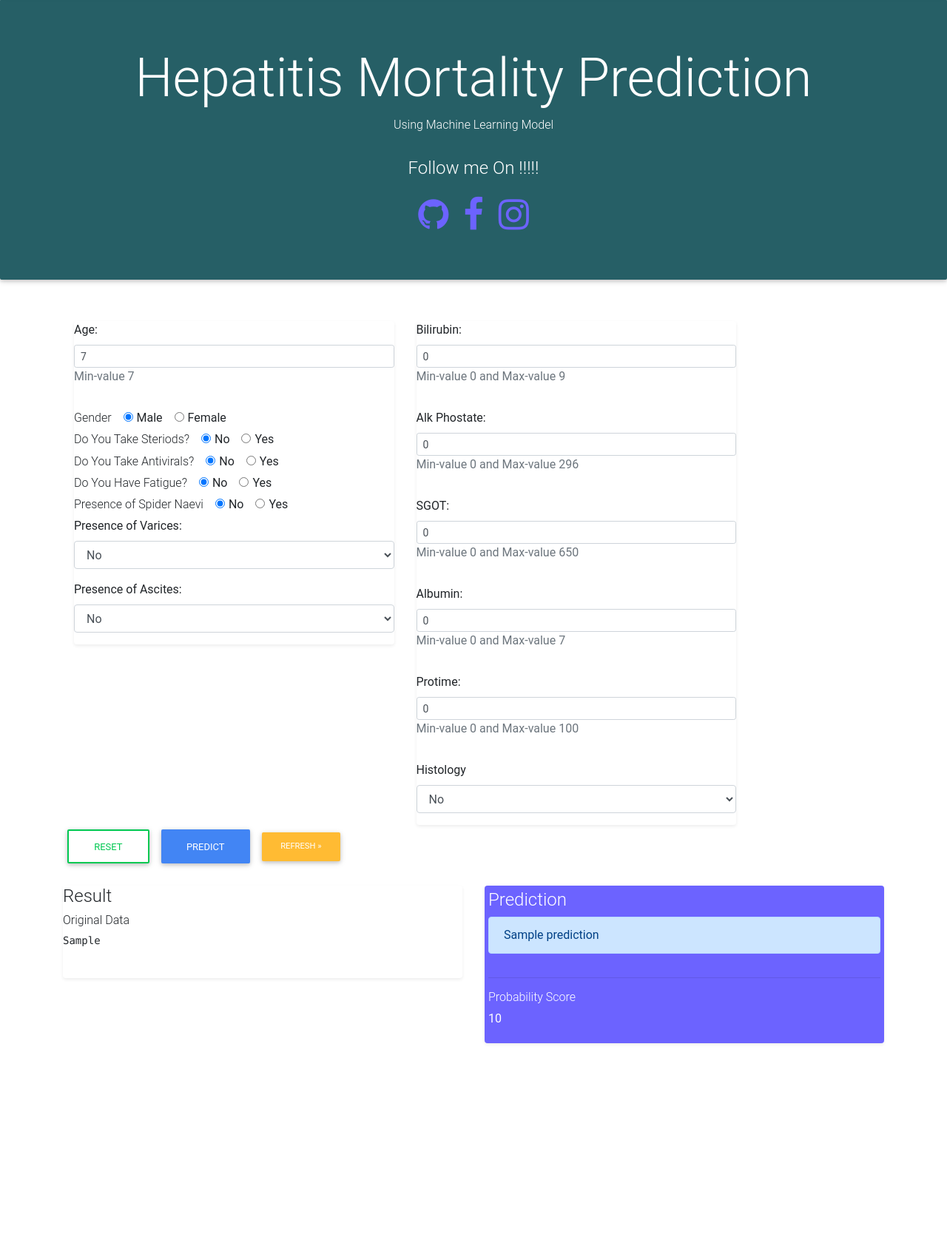
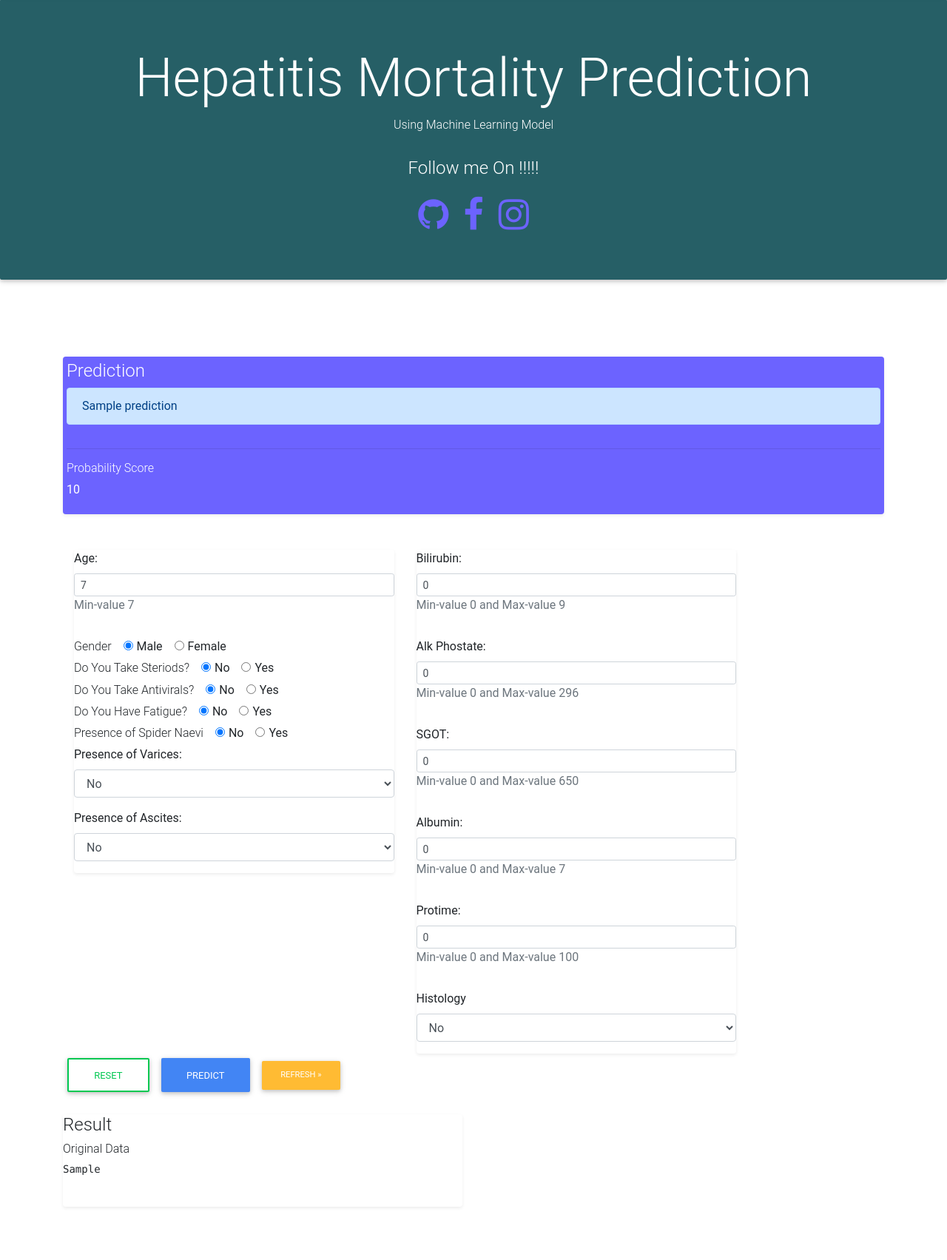
Before and after one commit to romeo286/hepatitis-diseases-predictor, a Flask app: template templates/index.html in a window 1280 px wide. Shown: the part 65-1768 px from the top of the page at 74% size. Before the commit the page ends 1476 px from the top, so only its background shows below. Run offline with Flask 2, Linux system fonts and the light colour scheme; the template is opened without the code that fills it: most values are stand-ins (such as "Sample title", 1, 10 or a date in 2020); some libraries are stand-ins or nearby versions.

Commit message:
Update index.html

```diff
--- a/templates/index.html
+++ b/templates/index.html
@@ -54,6 +54,22 @@
     </div>
   </div>
 <br/>
+<div class="container">
+	<div class="row">
+		<div class="col-md-12 mt-5 mb-5" >
+			<div class="card mb-10 shadow-sm" id="custom_card2" style="background-color:#6c63ff; color:white;padding:5px">
+				<h4>Prediction</h4>
+			  <div class="alert alert-primary" role="alert">
+				{{ prediction }}
+			  </div>
+			  <hr/>
+			  <h6>Probability Score</h6>
+			  <p>{{ pred_probalility_score }}</p>
+
+		  </div>
+		</div>
+	</div>
+</div>
 
 <div class="container" >
 <form method="POST" action="/predict">
@@ -270,18 +286,7 @@
 
 
 
-	<div class="col-md-6" >
-          <div class="card mb-10 shadow-sm" id="custom_card2" style="background-color:#6c63ff; color:white;padding:5px">
-          	<h4>Prediction</h4>
-			<div class="alert alert-primary" role="alert">
-			  {{ prediction }}
-			</div>
-			<hr/>
-			<h6>Probability Score</h6>
-			<p>{{ pred_probalility_score }}</p>
 
-		</div>
-	</div>
 </div>
 	<br/>
   <br/>
```
